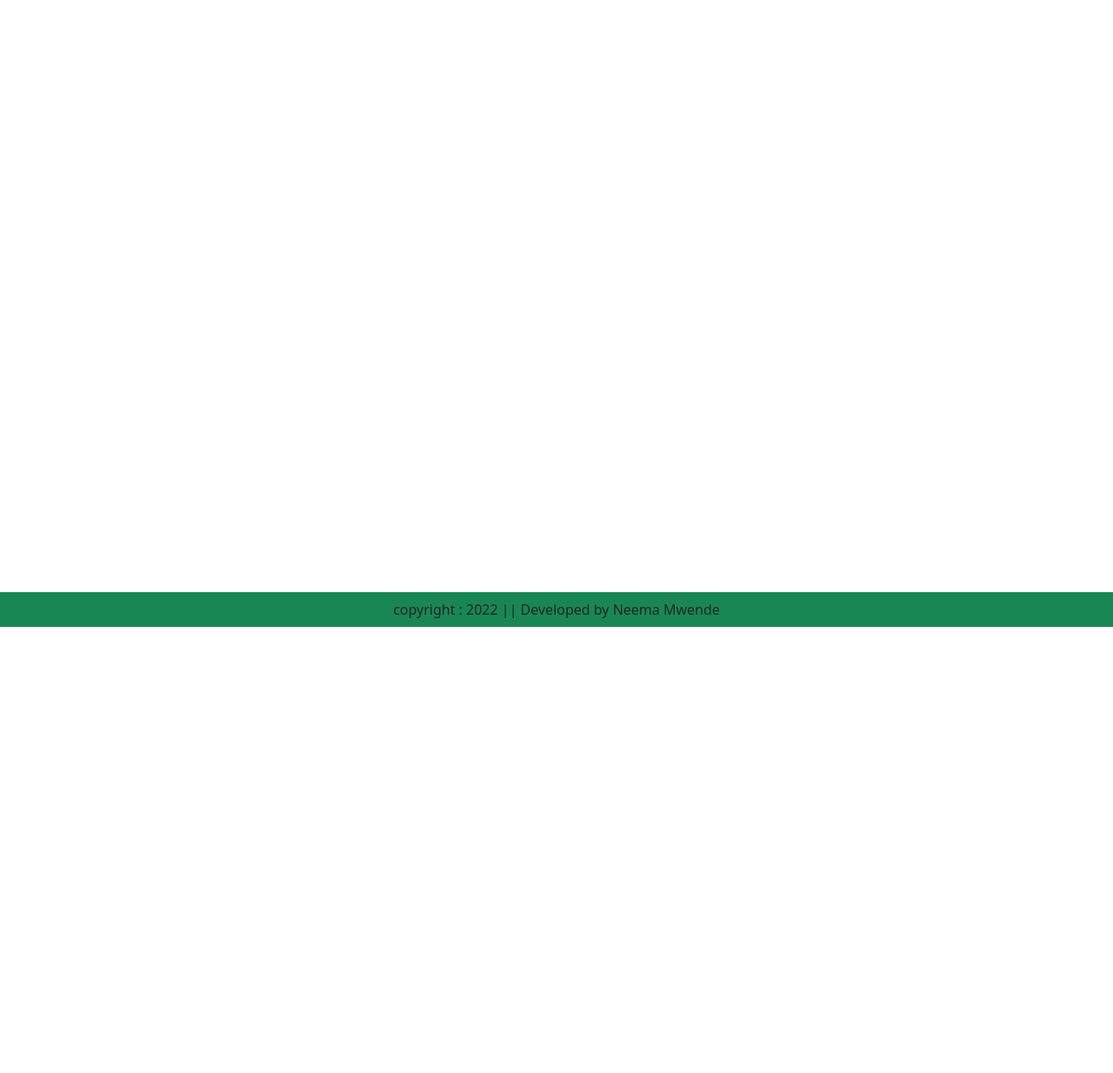
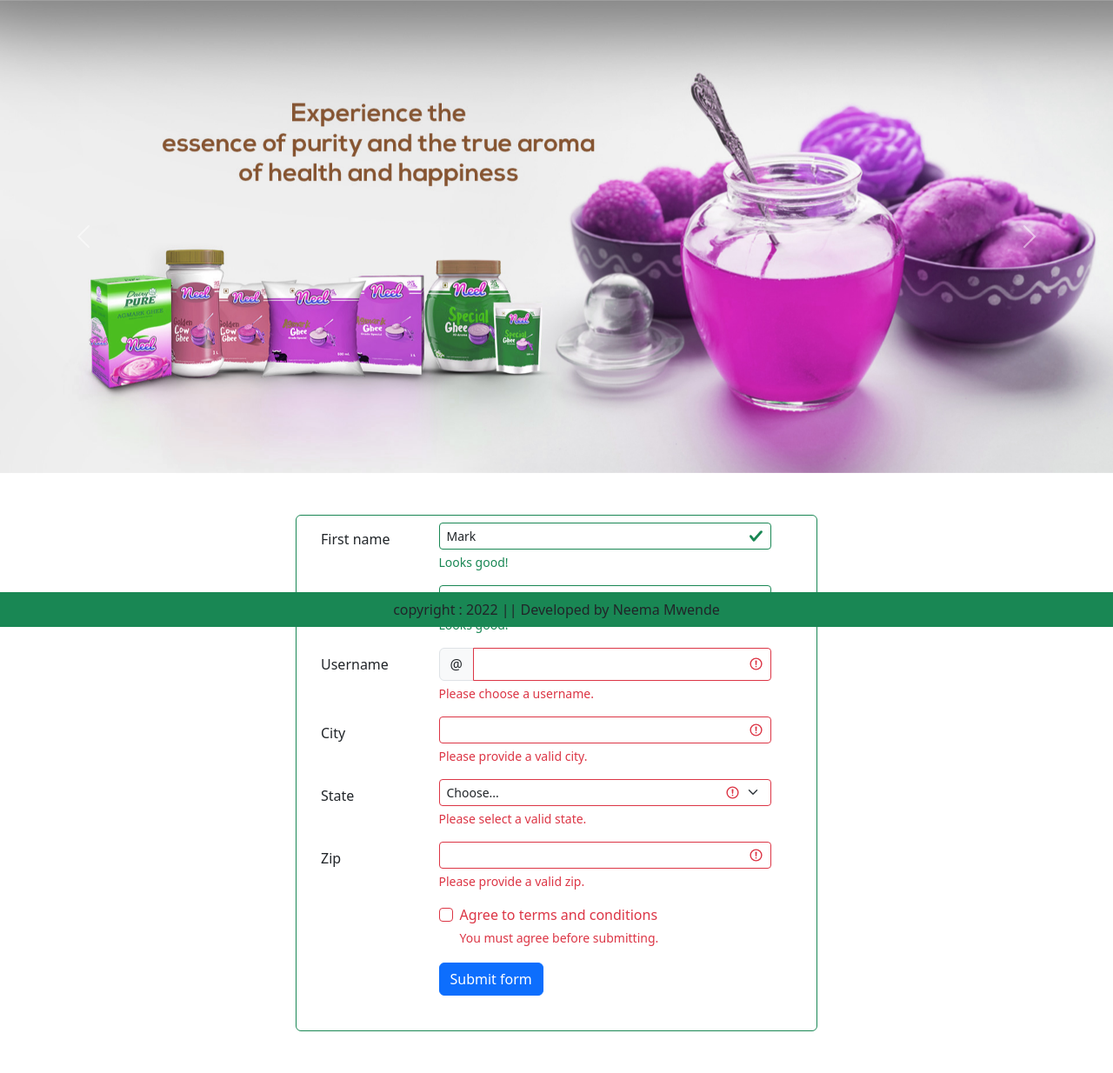
Before and after one commit to NeemaMwende/Project, a Django app: page /contact/ in a window 1280 px wide. Shown: the part 79-1313 px from the top of the page at 87% size. Before the commit the page ends 800 px from the top, so only its background shows below. Run offline with Django 5.2, Linux system fonts and the light colour scheme; some libraries are stand-ins or nearby versions.

Commit message:
contact us updates

```diff
--- a/ecommerceapp/templates/app/about.html
+++ b/ecommerceapp/templates/app/about.html
@@ -52,6 +52,6 @@
                 convenient channels
             </p>
         </div>
-        <br><br>
     </div>
+    <br><br>
 {% endblock main-content %}
--- a/ecommerceapp/templates/app/contact.html
+++ b/ecommerceapp/templates/app/contact.html
@@ -1,6 +1,121 @@
 {% extends "app/base.html" %}
 {% load static %}
-{% block title %} Category {% endblock title %}
+{% block title %} Contact {% endblock title %}
+
+{% block banner-slider %}
+<div id="carouselExampleAutoplaying" class="carousel slide" data-bs-ride="carousel">
+    <div class="carousel-inner">
+      <div class="carousel-item active">
+        <img src="{% static  "app/images/banner/b1.jpg" %}" class="d-block w-100" alt="...">
+      </div>
+      <div class="carousel-item">
+        <img src="{% static  "app/images/banner/b2.jpg" %}" class="d-block w-100" alt="...">
+      </div>
+      <div class="carousel-item">
+        <img src="{% static  "app/images/banner/b3.jpg" %}" class="d-block w-100" alt="...">
+      </div>
+      <div class="carousel-item">
+        <img src="{% static  "app/images/banner/b4.jpg" %}" class="d-block w-100" alt="...">
+      </div>
+    </div>
+    <button class="carousel-control-prev" type="button" data-bs-target="#carouselExampleAutoplaying" data-bs-slide="prev">
+      <span class="carousel-control-prev-icon" aria-hidden="true"></span>
+      <span class="visually-hidden">Previous</span>
+    </button>
+    <button class="carousel-control-next" type="button" data-bs-target="#carouselExampleAutoplaying" data-bs-slide="next">
+      <span class="carousel-control-next-icon" aria-hidden="true"></span>
+      <span class="visually-hidden">Next</span>
+    </button>
+  </div>
+{% endblock banner-slider %}
 
 {% block main-content %}
+<!-- Centering the form and adding a green border with padding -->
+<div class="d-flex justify-content-center mt-5">
+    <div class="p-4 border border-success rounded" style="max-width: 600px;">
+
+        <form class="row g-3">
+            <!-- First Name -->
+            <div class="row mb-3">
+              <label for="validationServer01" class="col-sm-3 col-form-label">First name</label>
+              <div class="col-sm-9">
+                <input type="text" class="form-control form-control-sm is-valid" id="validationServer01" value="Mark" required>
+                <div class="valid-feedback">Looks good!</div>
+              </div>
+            </div>
+
+            <!-- Last Name -->
+            <div class="row mb-3">
+              <label for="validationServer02" class="col-sm-3 col-form-label">Last name</label>
+              <div class="col-sm-9">
+                <input type="text" class="form-control form-control-sm is-valid" id="validationServer02" value="Otto" required>
+                <div class="valid-feedback">Looks good!</div>
+              </div>
+            </div>
+
+            <!-- Username -->
+            <div class="row mb-3">
+              <label for="validationServerUsername" class="col-sm-3 col-form-label">Username</label>
+              <div class="col-sm-9">
+                <div class="input-group has-validation">
+                  <span class="input-group-text" id="inputGroupPrepend3">@</span>
+                  <input type="text" class="form-control form-control-sm is-invalid" id="validationServerUsername" aria-describedby="inputGroupPrepend3 validationServerUsernameFeedback" required>
+                  <div id="validationServerUsernameFeedback" class="invalid-feedback">Please choose a username.</div>
+                </div>
+              </div>
+            </div>
+
+            <!-- City -->
+            <div class="row mb-3">
+              <label for="validationServer03" class="col-sm-3 col-form-label">City</label>
+              <div class="col-sm-9">
+                <input type="text" class="form-control form-control-sm is-invalid" id="validationServer03" aria-describedby="validationServer03Feedback" required>
+                <div id="validationServer03Feedback" class="invalid-feedback">Please provide a valid city.</div>
+              </div>
+            </div>
+
+            <!-- State -->
+            <div class="row mb-3">
+              <label for="validationServer04" class="col-sm-3 col-form-label">State</label>
+              <div class="col-sm-9">
+                <select class="form-select form-select-sm is-invalid" id="validationServer04" aria-describedby="validationServer04Feedback" required>
+                  <option selected disabled value="">Choose...</option>
+                  <option>...</option>
+                </select>
+                <div id="validationServer04Feedback" class="invalid-feedback">Please select a valid state.</div>
+              </div>
+            </div>
+
+            <!-- Zip -->
+            <div class="row mb-3">
+              <label for="validationServer05" class="col-sm-3 col-form-label">Zip</label>
+              <div class="col-sm-9">
+                <input type="text" class="form-control form-control-sm is-invalid" id="validationServer05" aria-describedby="validationServer05Feedback" required>
+                <div id="validationServer05Feedback" class="invalid-feedback">Please provide a valid zip.</div>
+              </div>
+            </div>
+
+            <!-- Terms and Conditions -->
+            <div class="row mb-3">
+              <div class="col-sm-9 offset-sm-3">
+                <div class="form-check">
+                  <input class="form-check-input is-invalid" type="checkbox" value="" id="invalidCheck3" aria-describedby="invalidCheck3Feedback" required>
+                  <label class="form-check-label" for="invalidCheck3">Agree to terms and conditions</label>
+                  <div id="invalidCheck3Feedback" class="invalid-feedback">You must agree before submitting.</div>
+                </div>
+              </div>
+            </div>
+
+            <!-- Submit Button -->
+            <div class="row mb-3">
+              <div class="col-sm-9 offset-sm-3">
+                <button class="btn btn-primary" type="submit">Submit form</button>
+              </div>
+            </div>
+        </form>
+
+    </div>
+</div>
+
+<br><br>
 {% endblock main-content %}
```
